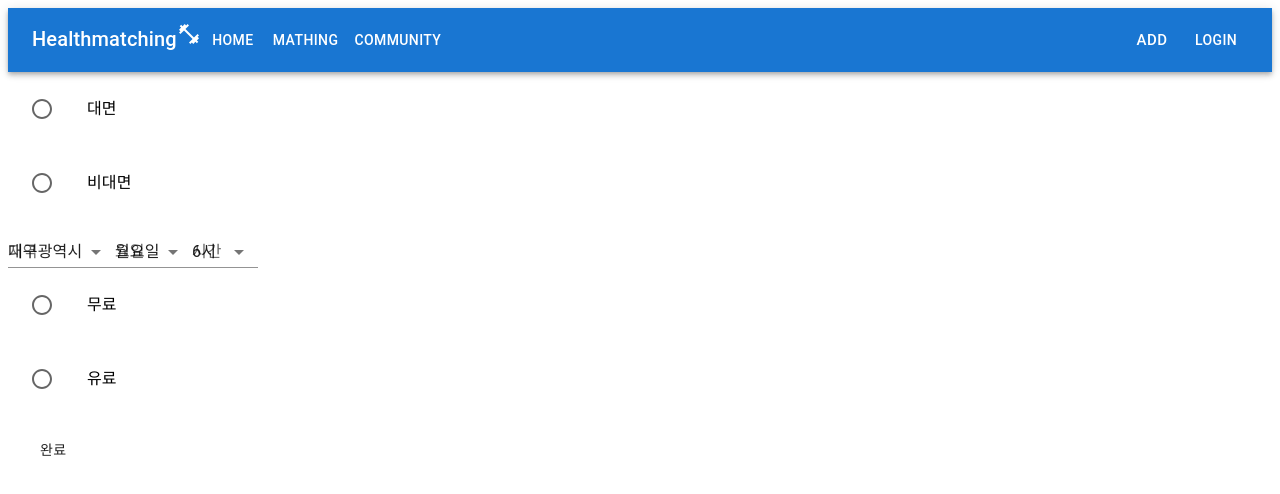
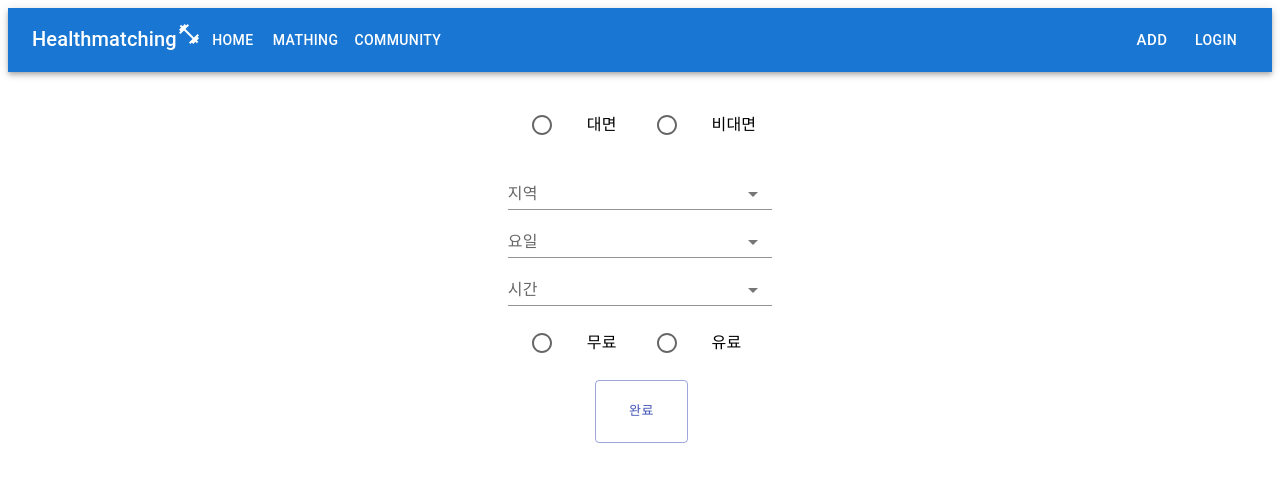
Before and after one commit to seo-jiwon/React-Web-Health-Match, a React (Create React App) app: page /matching in a window 1280 px wide. Shown: the top 494 px of the page. Built offline with nearby package versions, Linux system fonts and the light colour scheme.

Commit message:
Select 기본값 수정 및 매칭페이지 배치 수정

```diff
--- /dev/null
+++ b/src/pages/Matching.css
@@ -0,0 +1,9 @@
+main {
+    display: grid;
+    place-content: center;
+    margin-top: 1rem;
+}
+
+.Box {
+    padding-left: 33%;
+}
--- a/src/pages/Matching.js
+++ b/src/pages/Matching.js
@@ -2,7 +2,6 @@ import * as React from 'react';
 import Navbar from './Navbar';
 import FormGroup from '@mui/material/FormControl';
 import FormControlLabel from '@mui/material/FormControlLabel';
-import Checkbox from '@mui/material/Checkbox';
 import FormControl from '@mui/material/FormControl';
 import InputLabel from '@mui/material/InputLabel';
 import Box from '@mui/material/Box';
@@ -12,6 +11,7 @@ import NativeSelect from '@mui/material/NativeSelect';
 import { makeStyles } from '@material-ui/core/styles';
 import { useNavigate } from 'react-router-dom';
 import axios from 'axios';
+import './Matching.css'
 
 import RadioGroup from '@mui/material/RadioGroup';
 import { Radio } from '@mui/material';
@@ -19,7 +19,7 @@ import { Radio } from '@mui/material';
 
 const AREA_SELECT = ['대구광역시', '경산시']
 const DAY_SELECT = ['월', '화', '수', '목', '금', '토', '일']
-const TIME_SELECT = [6, 7, 8, 9, 10, 11, 12, 13]
+const TIME_SELECT = [6, 7, 8, 9, 10, 11, 12, 13, 14, 15, 16, 17, 18, 19, 20, 21, 22, 23]
 
 const useStyles = makeStyles((theme) => ({
     formControl: {
@@ -105,8 +105,8 @@ export default function Matching() {
         <div>
             <Navbar />
             <form onSubmit={matchSubmit}>
-
-            <RadioGroup>
+            <main>
+            <RadioGroup row>
                 <FormControlLabel
                     value="1"
                     defaultValue={checkedFace}
@@ -149,6 +149,7 @@ export default function Matching() {
                 id="area"
                 name="area"
             >
+                <option value=''></option>
                 {
                 AREA_SELECT.map((area, idx) => {
                     return <option key={idx} value={area}>{area}</option>
@@ -169,6 +170,7 @@ export default function Matching() {
                 id="day"
                 name="day"
             >
+                <option value=''></option>
                 {
                 DAY_SELECT.map((day, idx) => {
                     return <option key={idx} value={day}>{day}요일</option>
@@ -176,6 +178,7 @@ export default function Matching() {
                 }
             </NativeSelect>
             </FormControl>
+
             <FormControl className={classes.formControl}>
             <InputLabel variant="standard" htmlFor="uncontrolled-native">
                 시간
@@ -188,6 +191,7 @@ export default function Matching() {
                 id="time"
                 name="time"
             >
+                <option value=''></option>
                 {
                 TIME_SELECT.map((time, idx) => {
                     return <option key={idx} value={time}>{time}시</option>
@@ -195,7 +199,8 @@ export default function Matching() {
                 }
             </NativeSelect>
             </FormControl>
-            <RadioGroup>
+
+            <RadioGroup row>
                 <FormControlLabel
                     value="0"
                     defaultValue={checkedPay}
@@ -225,9 +230,10 @@ export default function Matching() {
                 }
                 </FormControlLabel>
             </RadioGroup>
-            <Box>
-                <Button className={classes.tab} onClick={getData} type="submit">완료</Button>
+            <Box className="Box">
+                <Button variant="outlined" color="primary" size="small" onClick={getData} type="submit">완료</Button>
             </Box>
+            </main>
             </form>
         </div>
     );
```
Also changed, not shown: 1 other file (tests, documents, lock files or other folders).
